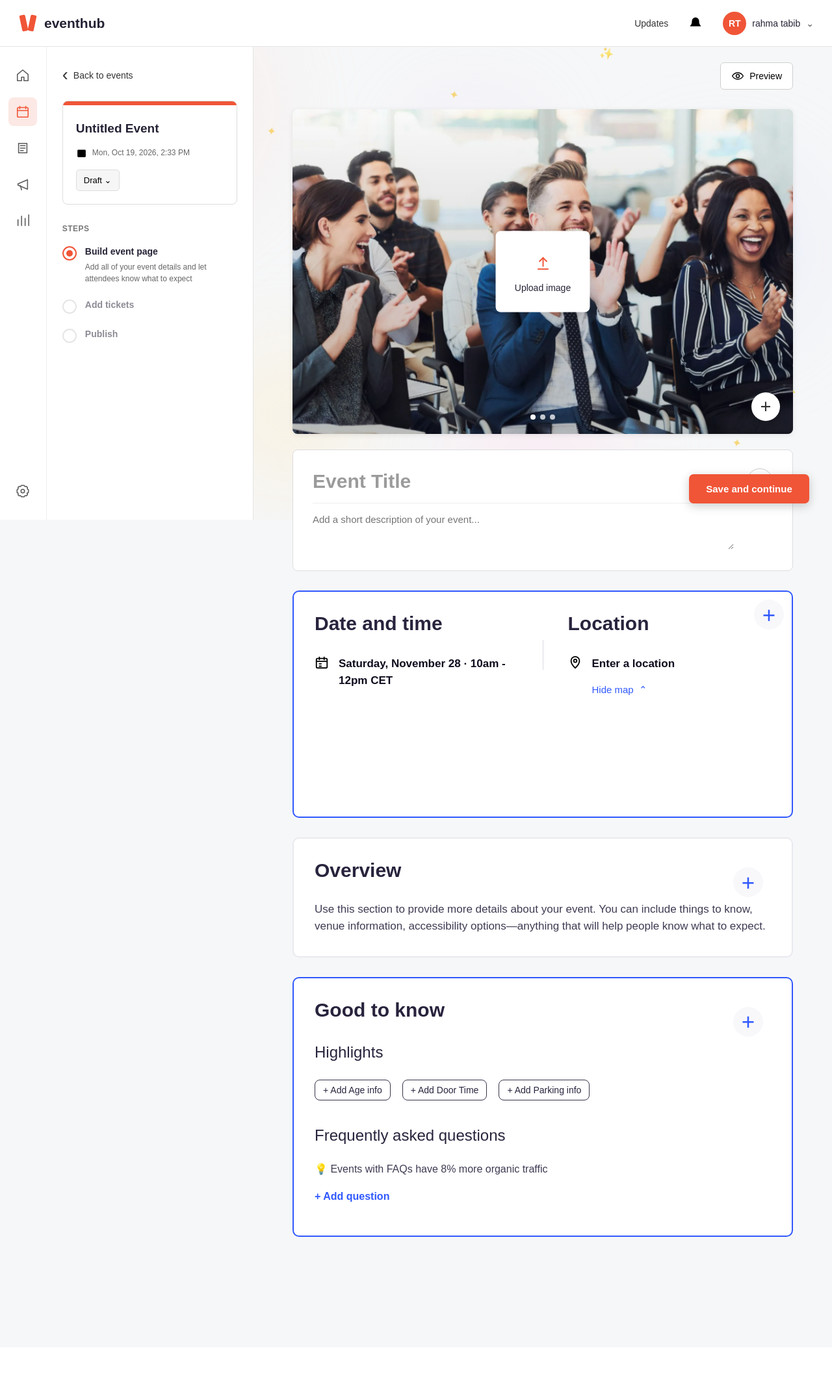
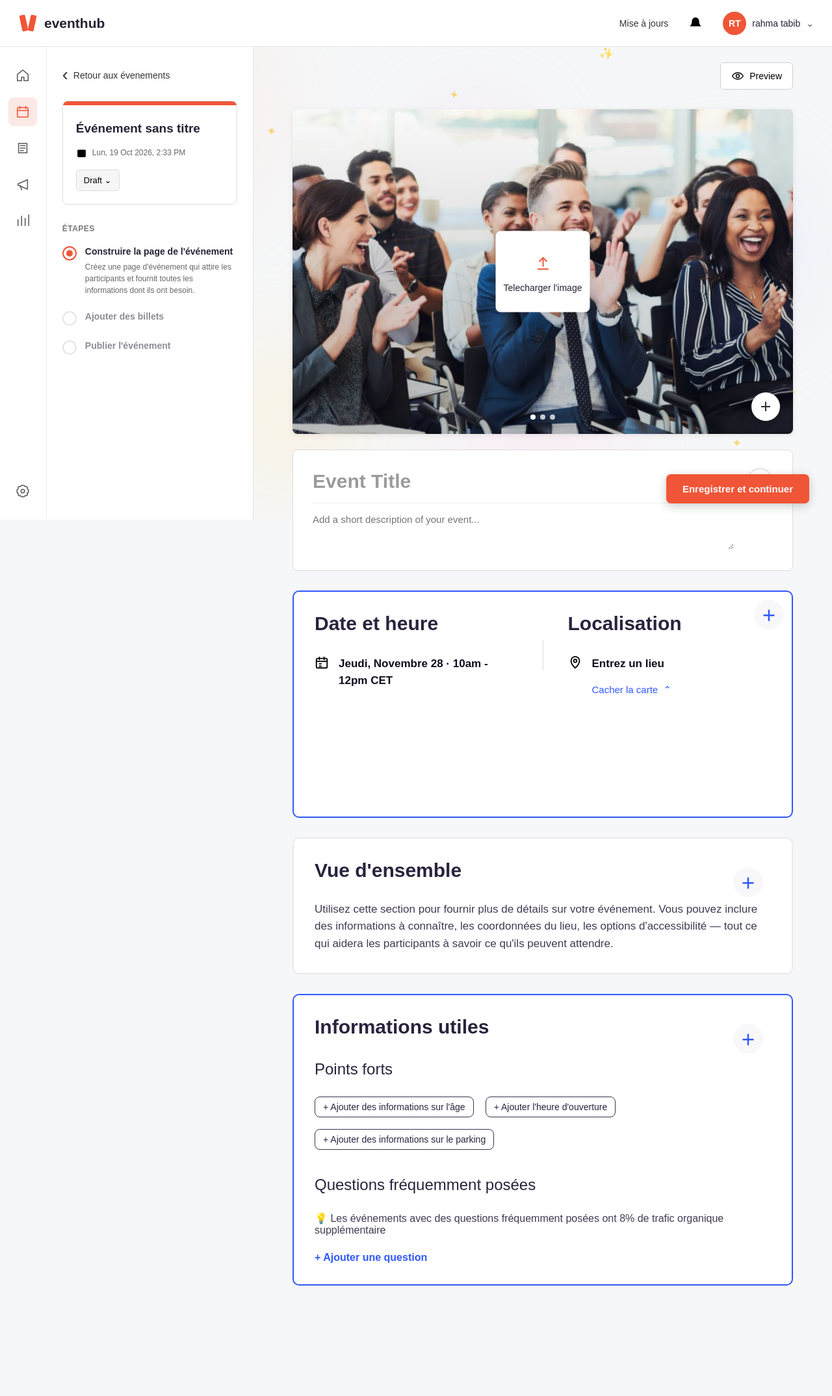
Before and after one commit to meissen54/EventHub, a Django app: page /manage/events/create/ in a window 1280 px wide. Shown: the whole page at 65% size. Before the commit the page ends 1904 px from the top, so only its background shows below. Run offline with Django 5.2, Linux system fonts and the light colour scheme.

Commit message:
update language

```diff
--- a/core/templates/core/event_create.html
+++ b/core/templates/core/event_create.html
@@ -64,7 +64,7 @@
       </div>
 
       <div class="navbar-right">
-        <a href="#" class="updates">Updates</a>
+        <a href="#" class="updates">Mise à jours</a>
 
         <button type="button" class="notification-button">
           <svg viewBox="0 0 24 24">
@@ -145,7 +145,7 @@
         <div class="create-sidebar">
           <div class="back-link">
             <span class="back-arrow">‹</span>
-            <span>Back to events</span>
+            <span>Retour aux évenements</span>
           </div>
 
           <!-- EVENT CARD -->
@@ -153,7 +153,7 @@
           <div class="event-card">
             <div class="card-decoration"></div>
 
-            <h2 id="sidebar-title">Untitled Event</h2>
+            <h2 id="sidebar-title">Événement sans titre</h2>
 
             <div class="event-date">
               <svg viewBox="0 0 24 24">
@@ -163,7 +163,7 @@
                 <path d="M3 10H21" />
               </svg>
 
-              <span id="sidebar-date"> Mon, Oct 19, 2026, 2:33 PM </span>
+              <span id="sidebar-date"> Lun, 19 Oct 2026, 2:33 PM </span>
             </div>
 
             <button type="button" class="status-button">
@@ -174,7 +174,7 @@
 
           <!-- STEPS -->
 
-          <div class="steps-label">Steps</div>
+          <div class="steps-label">Étapes</div>
 
           <div class="step active">
             <div class="step-indicator">
@@ -182,11 +182,11 @@
             </div>
 
             <div class="step-information">
-              <h3>Build event page</h3>
+              <h3>Construire la page de l'événement</h3>
 
               <p>
-                Add all of your event details and let attendees know what to
-                expect
+                Créez une page d'événement qui attire les participants et
+                fournit toutes les informations dont ils ont besoin.
               </p>
             </div>
           </div>
@@ -195,7 +195,7 @@
             <div class="step-indicator"></div>
 
             <div class="step-information">
-              <h3>Add tickets</h3>
+              <h3>Ajouter des billets</h3>
             </div>
           </div>
 
@@ -203,7 +203,7 @@
             <div class="step-indicator"></div>
 
             <div class="step-information">
-              <h3>Publish</h3>
+              <h3>Publier l'événement</h3>
             </div>
           </div>
         </div>
@@ -249,7 +249,7 @@
                 </svg>
               </div>
 
-              <span>Upload image</span>
+              <span>Telecharger l'image</span>
             </label>
 
             <input
@@ -305,7 +305,7 @@
 
           <section class="details-card date-location-card">
             <div class="details-column">
-              <h2>Date and time</h2>
+              <h2>Date et heure</h2>
 
               <div class="detail-row">
                 <svg class="detail-icon" viewBox="0 0 24 24">
@@ -319,7 +319,7 @@
 
                 <div class="detail-content">
                   <strong>
-                    Saturday, November 28 · 10am -<br />
+                    Jeudi, Novembre 28 · 10am -<br />
                     12pm CET
                   </strong>
                 </div>
@@ -329,7 +329,7 @@
             <div class="details-divider"></div>
 
             <div class="details-column">
-              <h2>Location</h2>
+              <h2>Localisation</h2>
 
               <div class="detail-row">
                 <svg class="detail-icon" viewBox="0 0 24 24">
@@ -340,12 +340,10 @@
                 </svg>
 
                 <div class="detail-content">
-                  <strong class="location-placeholder">
-                    Enter a location
-                  </strong>
+                  <strong class="location-placeholder"> Entrez un lieu </strong>
 
                   <button type="button" class="map-button">
-                    Hide map
+                    Cacher la carte
                     <span>⌃</span>
                   </button>
                 </div>
@@ -367,7 +365,7 @@
 
           <section class="details-card overview-card">
             <div class="section-header">
-              <h2>Overview</h2>
+              <h2>Vue d'ensemble</h2>
 
               <button
                 type="button"
@@ -379,9 +377,10 @@
             </div>
 
             <p>
-              Use this section to provide more details about your event. You can
-              include things to know, venue information, accessibility
-              options—anything that will help people know what to expect.
+              Utilisez cette section pour fournir plus de détails sur votre
+              événement. Vous pouvez inclure des informations à connaître, les
+              coordonnées du lieu, les options d'accessibilité — tout ce qui
+              aidera les participants à savoir ce qu'ils peuvent attendre.
             </p>
           </section>
 
@@ -391,7 +390,7 @@
 
           <section class="details-card good-to-know-card">
             <div class="section-header">
-              <h2>Good to know</h2>
+              <h2>Informations utiles</h2>
 
               <button
                 type="button"
@@ -403,25 +402,32 @@
             </div>
 
             <div class="good-section">
-              <h3>Highlights</h3>
+              <h3>Points forts</h3>
 
               <div class="highlight-buttons">
-                <button type="button">+ Add Age info</button>
+                <button type="button">
+                  + Ajouter des informations sur l'âge
+                </button>
 
-                <button type="button">+ Add Door Time</button>
+                <button type="button">+ Ajouter l'heure d'ouverture</button>
 
-                <button type="button">+ Add Parking info</button>
+                <button type="button">
+                  + Ajouter des informations sur le parking
+                </button>
               </div>
             </div>
 
             <div class="good-section faq-section">
-              <h3>Frequently asked questions</h3>
+              <h3>Questions fréquemment posées</h3>
 
               <p class="faq-tip">
-                💡 Events with FAQs have 8% more organic traffic
+                💡 Les événements avec des questions fréquemment posées ont 8%
+                de trafic organique supplémentaire
               </p>
 
-              <button type="button" class="add-question">+ Add question</button>
+              <button type="button" class="add-question">
+                + Ajouter une question
+              </button>
             </div>
           </section>
         </form>
@@ -437,7 +443,7 @@
         class="save-button"
         id="fixed-save-button"
       >
-        Save and continue
+        Enregistrer et continuer
       </button>
     </div>
 
```
